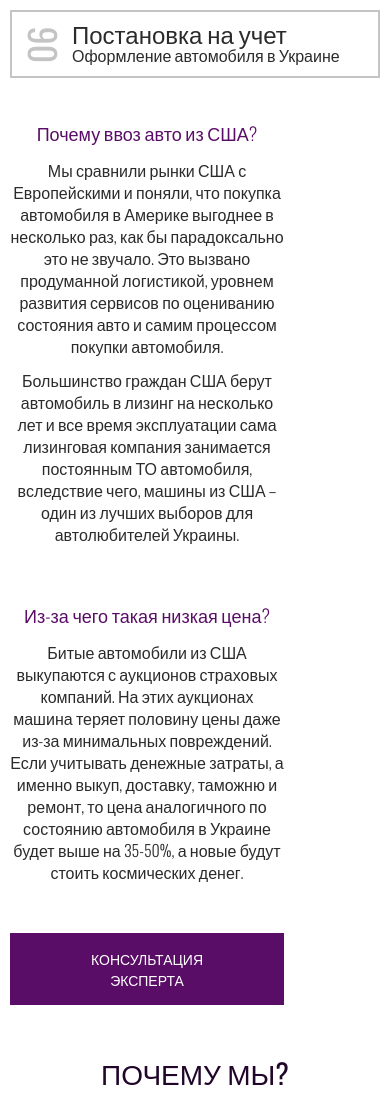
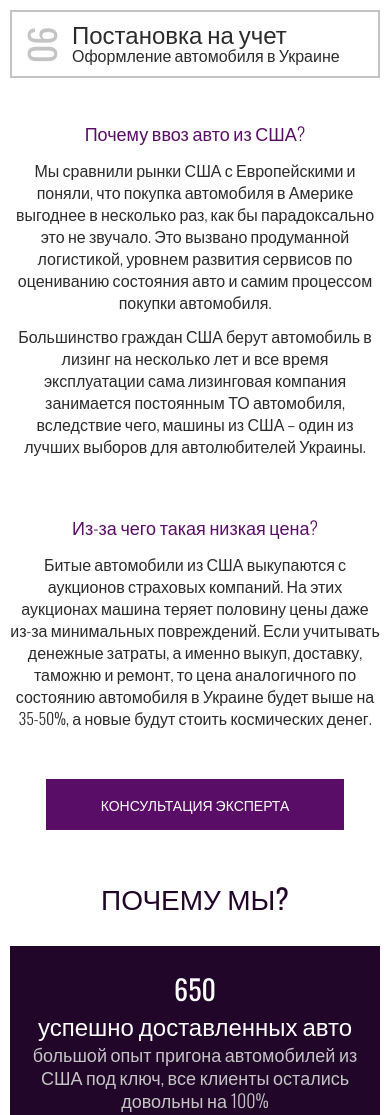
Before and after one commit to KovalOleksii/AUTO, a plain HTML site: page index.html in a window 390 px wide. Shown: the part 1480-2595 px from the top of the page. Drawn offline with nearby package versions, Linux system fonts and the light colour scheme.

Commit message:
коректировка адаптива

```diff
--- a/css/style.css
+++ b/css/style.css
@@ -447,6 +447,8 @@ height: 1px;
   }
   .services__content{
     width: 100%;
+    margin-right: 0;
+    text-align: center;
   }
   .benefits__images{
     display: none;
```
